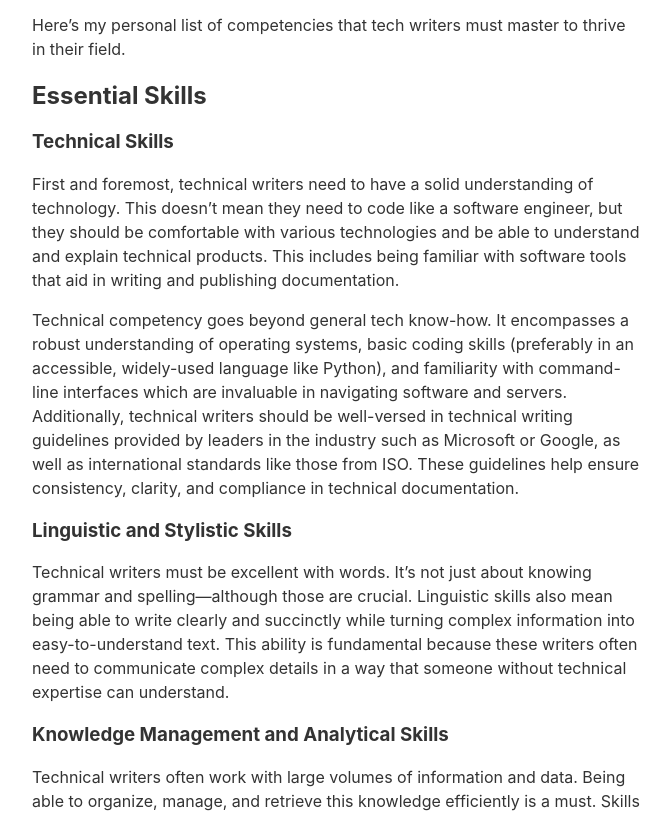
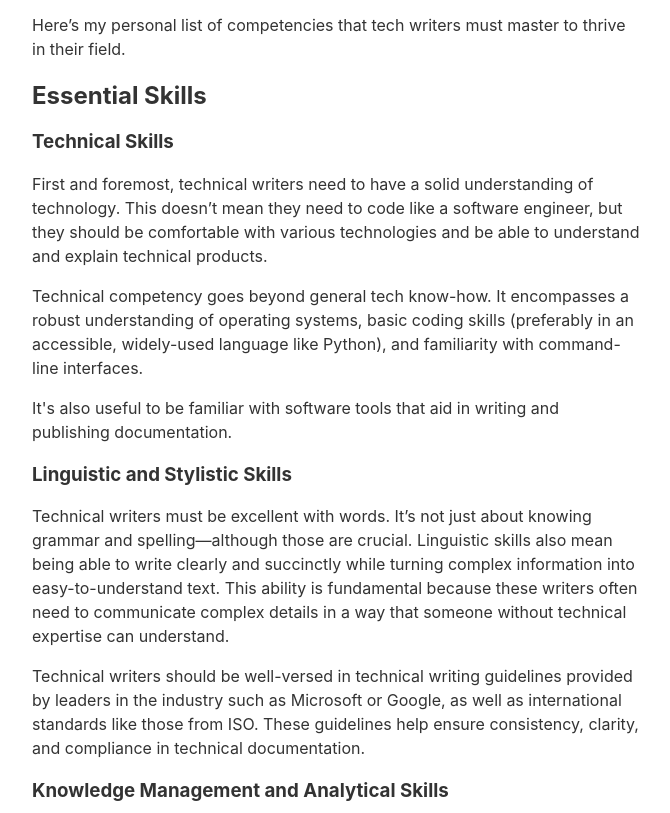
Before and after one commit to AlexJameson/AlexJameson.github.io, an Eleventy site: page content/blog/1-technical-writer-skills/technical-writer-skills.md in a window 1280 px wide. Shown: the part 160-973 px from the top of the page, without its empty margins (304-974 px from the left). Built offline with nearby package versions, Linux system fonts and the light colour scheme; Eleventy itself is replaced by a stand-in of ours; files that its build step writes are made by us from their sources.

Commit message:
add a few points

```diff
--- a/content/blog/1-technical-writer-skills/technical-writer-skills.md
+++ b/content/blog/1-technical-writer-skills/technical-writer-skills.md
@@ -9,13 +9,17 @@ Here’s my personal list of  competencies that tech writers must master to thri
 
 ### Technical Skills
 
-First and foremost, technical writers need to have a solid understanding of technology. This doesn’t mean they need to code like a software engineer, but they should be comfortable with various technologies and be able to understand and explain technical products. This includes being familiar with software tools that aid in writing and publishing documentation.
+First and foremost, technical writers need to have a solid understanding of technology. This doesn’t mean they need to code like a software engineer, but they should be comfortable with various technologies and be able to understand and explain technical products.
 
-Technical competency goes beyond general tech know-how. It encompasses a robust understanding of operating systems, basic coding skills (preferably in an accessible, widely-used language like Python), and familiarity with command-line interfaces which are invaluable in navigating software and servers. Additionally, technical writers should be well-versed in technical writing guidelines provided by leaders in the industry such as Microsoft or Google, as well as international standards like those from ISO. These guidelines help ensure consistency, clarity, and compliance in technical documentation.
+Technical competency goes beyond general tech know-how. It encompasses a robust understanding of operating systems, basic coding skills (preferably in an accessible, widely-used language like Python), and familiarity with command-line interfaces.
+
+It's also useful to be familiar with software tools that aid in writing and publishing documentation.
 
 ### Linguistic and Stylistic Skills
 
 Technical writers must be excellent with words. It’s not just about knowing grammar and spelling—although those are crucial. Linguistic skills also mean being able to write clearly and succinctly while turning complex information into easy-to-understand text. This ability is fundamental because these writers often need to communicate complex details in a way that someone without technical expertise can understand.
+
+Technical writers should be well-versed in technical writing guidelines provided by leaders in the industry such as Microsoft or Google, as well as international standards like those from ISO. These guidelines help ensure consistency, clarity, and compliance in technical documentation.
 
 ### Knowledge Management and Analytical Skills
 
```
